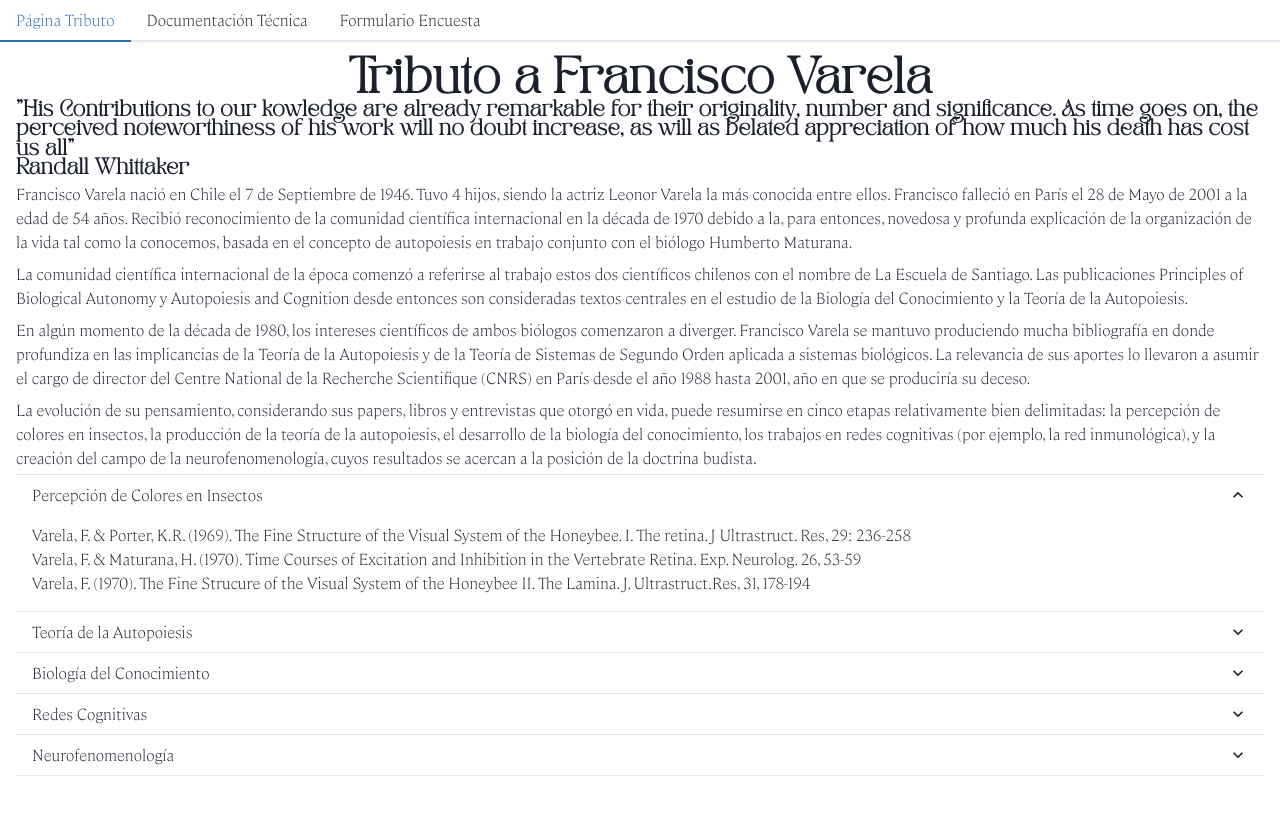
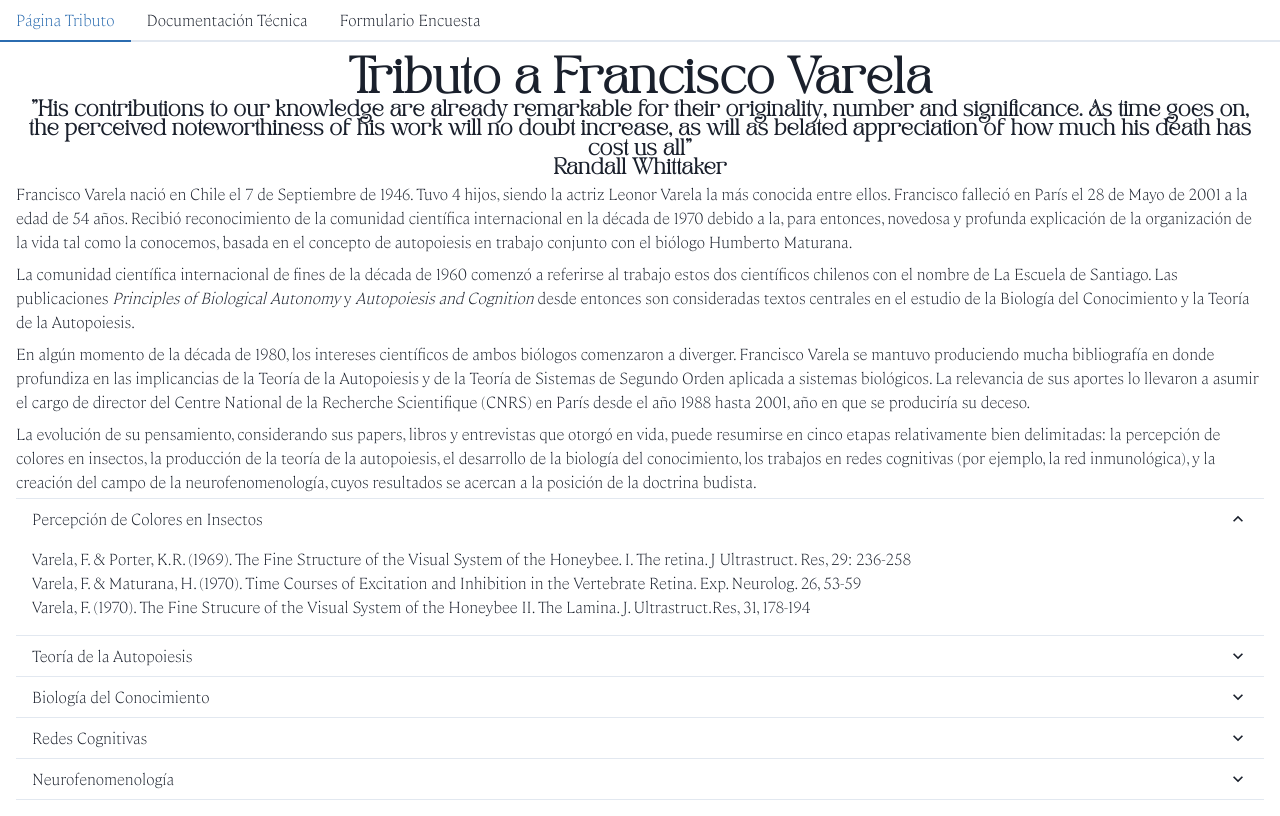
Before and after one commit to gnietto/static, a React (Vite) app: page / in a window 1280 px wide. Built offline with nearby package versions, Linux system fonts and the light colour scheme.

Commit message:
Corrige ortografía, centra cita textual inicial

```diff
--- a/src/Fvarela.tsx
+++ b/src/Fvarela.tsx
@@ -18,13 +18,13 @@ function Fvarela() {
       <Heading as="h1" textAlign="center" id="title">
         Tributo a Francisco Varela
       </Heading>
-      <Heading fontSize="md">
-        "His Contributions to our kowledge are already remarkable for their
+      <Heading fontSize="md" textAlign="center">
+        "His contributions to our knowledge are already remarkable for their
         originality, number and significance. As time goes on, the perceived
         noteworthiness of his work will no doubt increase, as will as belated
         appreciation of how much his death has cost us all"
       </Heading>
-      <Heading fontSize="md">Randall Whittaker</Heading>
+      <Heading fontSize="md" textAlign="center" >Randall Whittaker</Heading>
 
       <Text id="tribute-info" py="0.25rem">
         Francisco Varela nació en Chile el 7 de Septiembre de 1946. Tuvo 4
@@ -37,12 +37,12 @@ function Fvarela() {
         Humberto Maturana.
       </Text>
       <Text py="0.25rem">
-        La comunidad científica internacional de la época comenzó a referirse al
-        trabajo estos dos científicos chilenos con el nombre de La Escuela de
-        Santiago. Las publicaciones Principles of Biological Autonomy y
-        Autopoiesis and Cognition desde entonces son consideradas textos
-        centrales en el estudio de la Biología del Conocimiento y la Teoría de
-        la Autopoiesis.
+        La comunidad científica internacional de fines de la década de 1960
+        comenzó a referirse al trabajo estos dos científicos chilenos con el
+        nombre de La Escuela de Santiago. Las publicaciones <em>Principles of
+        Biological Autonomy</em> y <em>Autopoiesis and Cognition</em> desde entonces son
+        consideradas textos centrales en el estudio de la Biología del
+        Conocimiento y la Teoría de la Autopoiesis.
       </Text>
       <Text py="0.25rem">
         En algún momento de la década de 1980, los intereses científicos de
```
